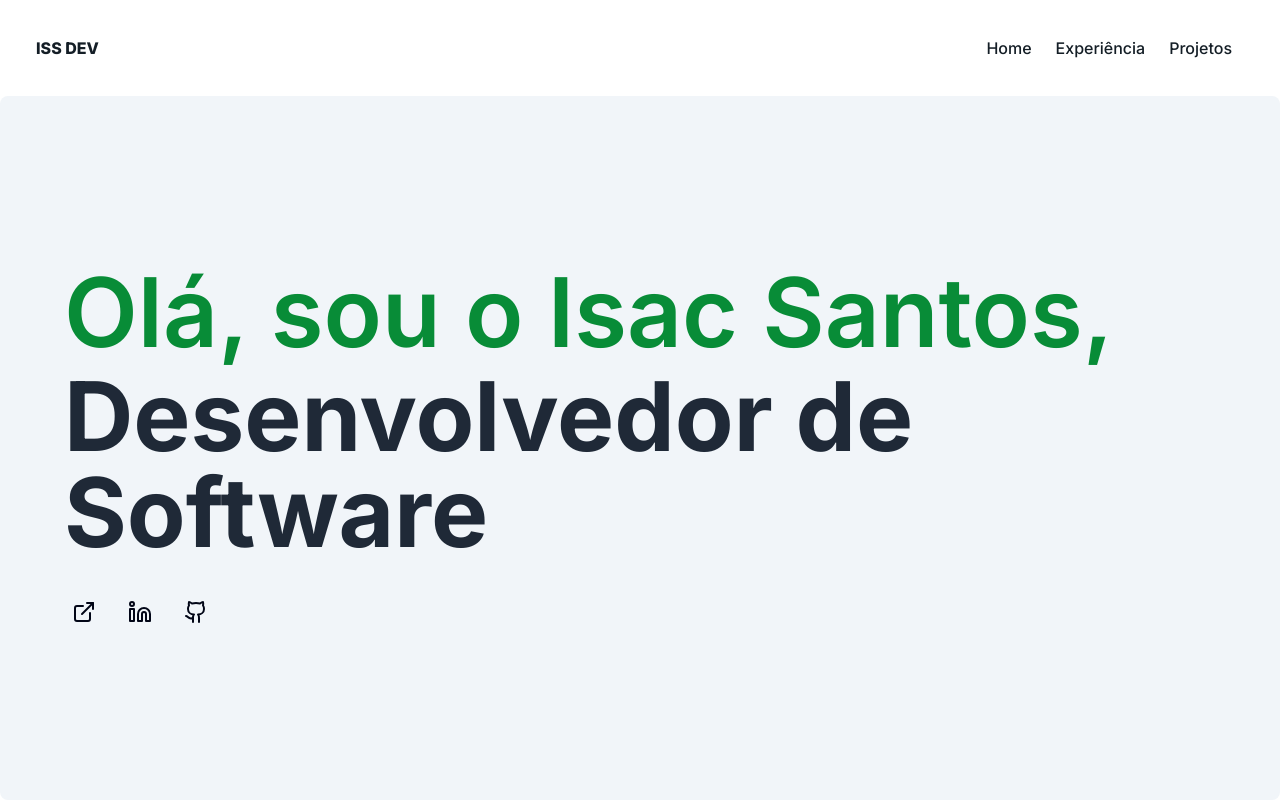
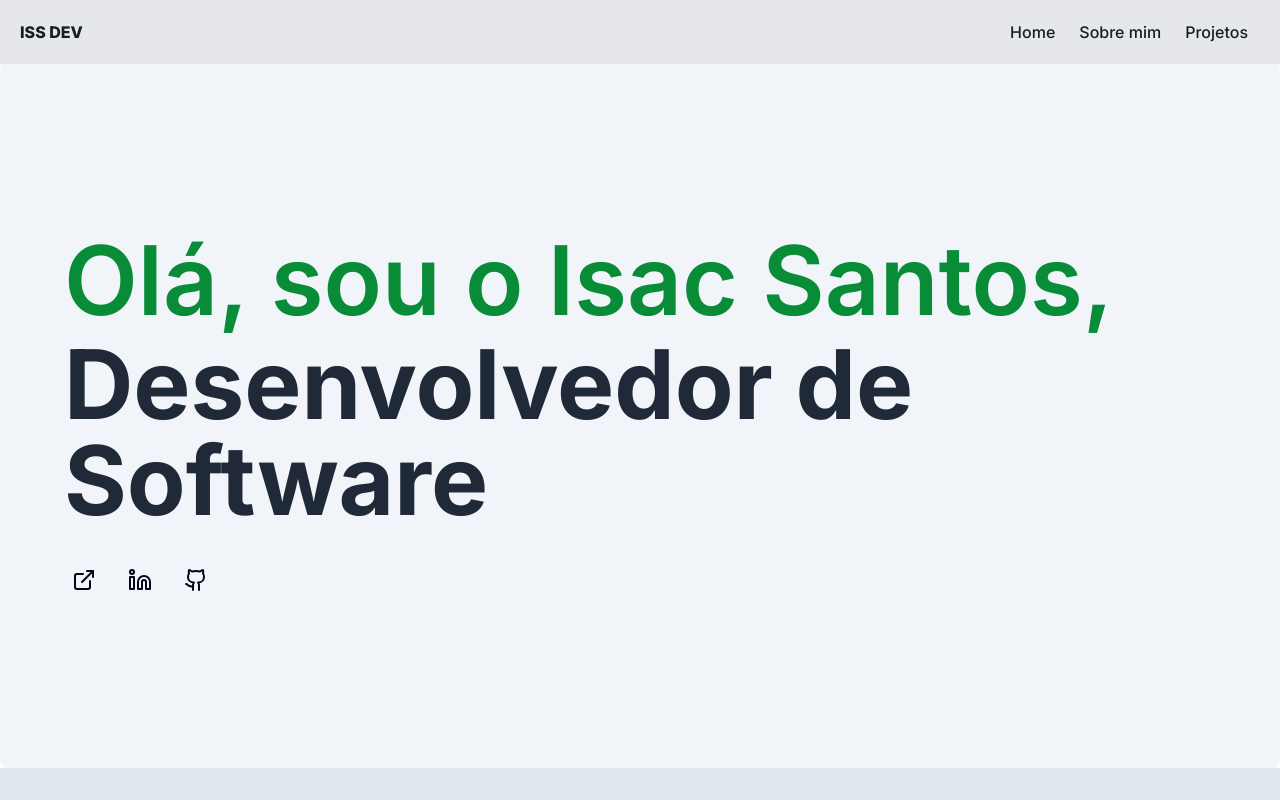
Before and after one commit to Isac-SS/Portifolio, a Next.js app: page / in a window 1280 px wide. Shown: the top 800 px of the page. Built offline with nearby package versions, Linux system fonts and the light colour scheme.

Commit message:
refactor: update TopBar

```diff
--- a/src/layout/TopBar/TopBar.jsx
+++ b/src/layout/TopBar/TopBar.jsx
@@ -19,7 +19,7 @@ function TopBar() {
   }, []);
 
   return (
-    <div className="flex justify-between items-center min-w-full p-9">
+    <div className="bg-gray-200 shadow-lg flex justify-between items-center min-w-full p-5">
       <h1 className="text-[#141E26] font-extrabold">ISS DEV</h1>
 
       {isMobileView ? (
@@ -31,13 +31,13 @@ function TopBar() {
               Home
             </Link>
           </div>
-          <div className="px-3 text-[#141E26] hover:text-[#75acc2] text-base transition transform hover:">
-            <Link href="/" title="Experiencia">
-              Experiência
+          <div className="px-3 text-[#141E26] hover:text-[#75acc2] text-base transition transform">
+            <Link href="#second-section" title="Sobre mim">
+              Sobre mim
             </Link>
           </div>
           <div className="px-3 text-[#141E26] hover:text-[#75acc2] text-base transition transform">
-            <Link href="/" title="Projetos">
+            <Link href="#section" title="Projetos">
               Projetos
             </Link>
           </div>
```
